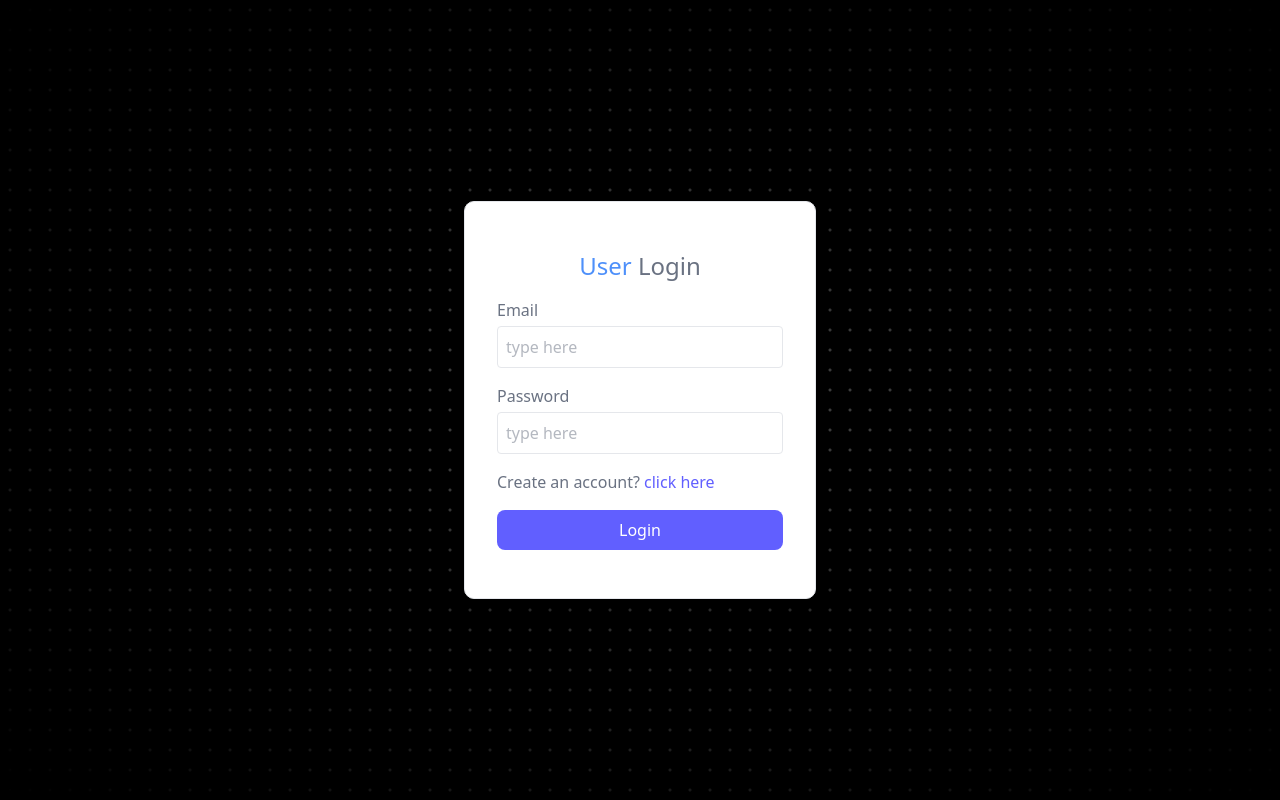
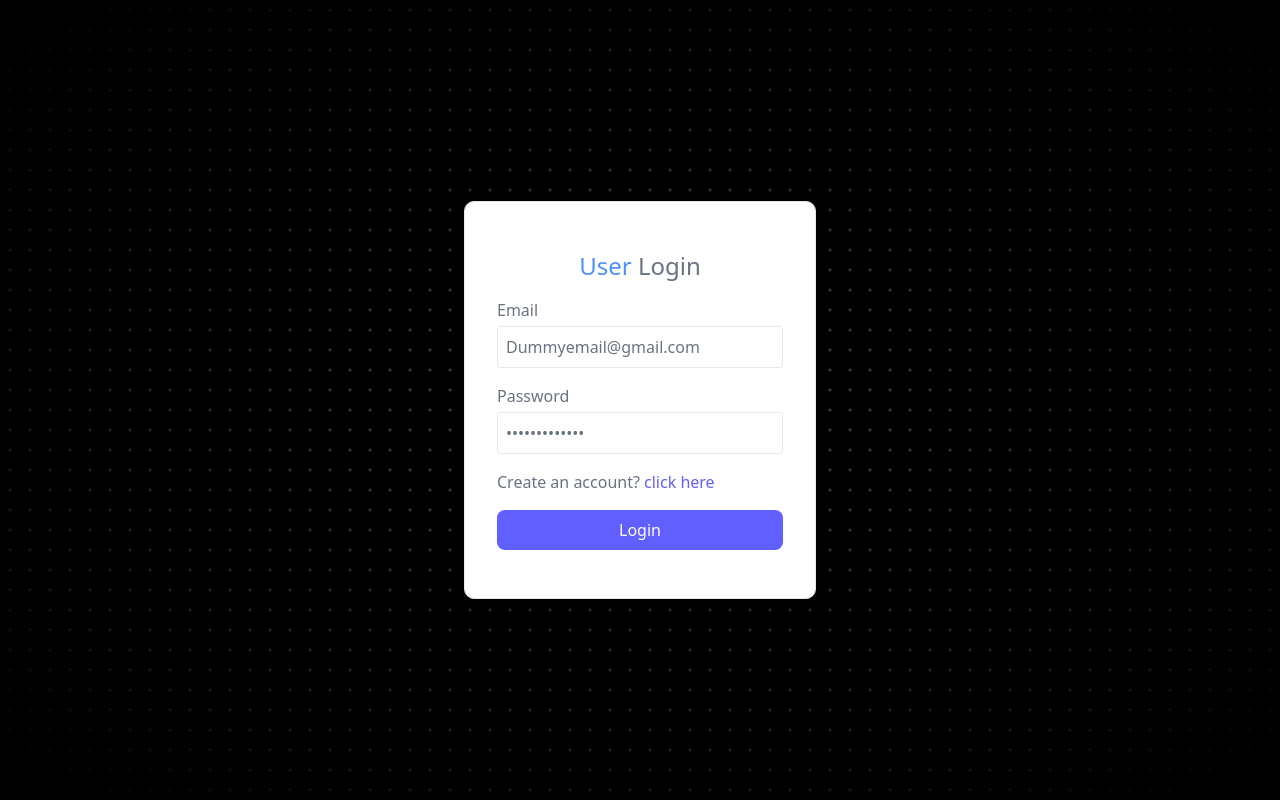
Before and after one commit to HelloSumanthShetty/FavouriteTracker, a React (Vite) app in the folder frontend/: page /auth in a window 1280 px wide. Built offline with nearby package versions, Linux system fonts and the light colour scheme; no server answers.

Commit message:
small change

```diff
--- a/frontend/src/pages/Authentication.tsx
+++ b/frontend/src/pages/Authentication.tsx
@@ -14,12 +14,12 @@ const Login = () => {
    const [state, setState] = React.useState("login");
    const [token, setToken] = React.useState(localStorage.getItem("token") || "")
     const [name, setName] = React.useState("");
-    const [email, setEmail] = React.useState("");
-    const [password, setPassword] = React.useState("");
+    const [email, setEmail] = React.useState("Dummyemail@gmail.com");
+    const [password, setPassword] = React.useState("DummyPassword");
 
     const handleSubmit = async (e: React.FormEvent) => {
         e.preventDefault();
-        const endpoint = state === "login" ? "/users/login" : "/users/register";
+        const endpoint = state === "login" ? "/users/login" : "/users/null";
         const payload = state === "login" ? { email, password } : { name, email, password };
         try {
             const response = await axios.post(endpoint, payload, { withCredentials: true });
```
